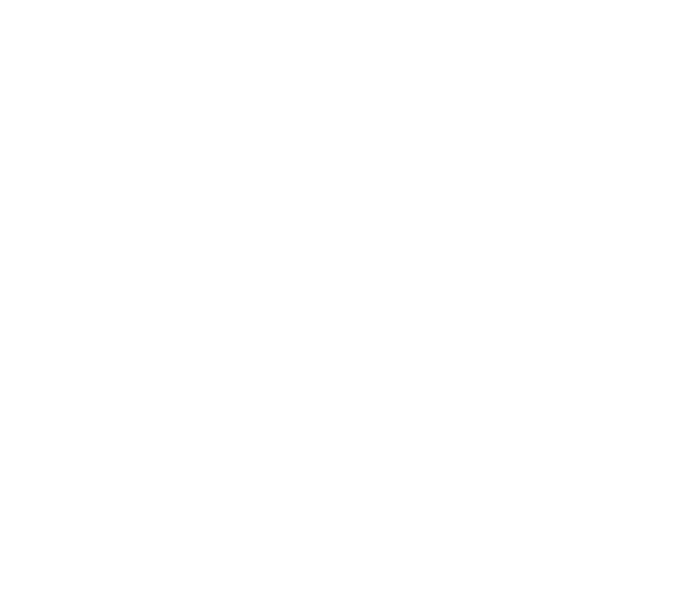
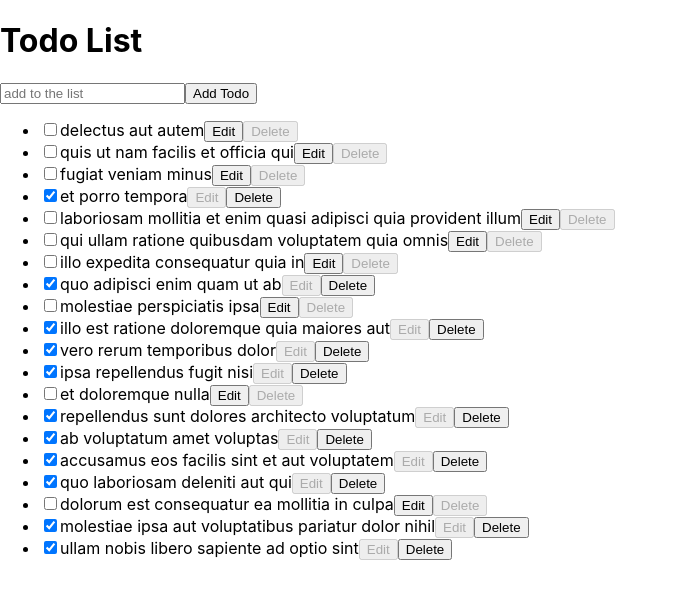
Before and after one commit to han18/Building-Todo-List, a React (Create React App) app: page / in a window 1280 px wide. Shown: the top 598 px of the page, without its empty margins (0-678 px from the left). Built offline with nearby package versions, Linux system fonts and the light colour scheme.

Commit message:
correction some error

```diff
--- a/src/App.js
+++ b/src/App.js
@@ -13,6 +13,8 @@
       dispatch({ type: "ADD_TODO", payload: newTodo });
       setNewTodo("");
     }
+  };
+
   const handleToggleTodo = (id) => {
     dispatch({ type: "TOGGLE_TODO", payload: id });
   };
@@ -40,7 +42,7 @@
         type="text"
         value={newTodo}
         onChange={(e) => setNewTodo(e.target.value)}
-          placeholder="Add new todo"
+        placeholder="add to the list"
       />
       <button onClick={handleAddTodo}>Add Todo</button>
       <ul>
@@ -84,6 +86,5 @@
       </ul>
     </div>
   );
-  };
 }
 export default App;
--- a/src/reducer/todoReducer.js
+++ b/src/reducer/todoReducer.js
@@ -1,19 +1,19 @@
 export const todoReducer = (state, action) => {
   switch (action.type) {
-    case "ADD_TODO":
+    case "ADD":
       return [
         { id: Date.now(), title: action.payload, completed: false },
         ...state,
       ];
-    case "TOGGLE_TODO":
+    case "TOGGLE":
       return state.map((todo) =>
         todo.id === action.payload
           ? { ...todo, completed: !todo.completed }
           : todo
       );
-    case "DELETE_TODO":
+    case "DELETE":
       return state.filter((todo) => todo.id !== action.payload);
-    case "EDIT_TODO":
+    case "EDIT":
       return state.map((todo) =>
         todo.id === action.payload.id
           ? { ...todo, title: action.payload.title }
```
Lines whose indentation alone changed are shown as unchanged.
